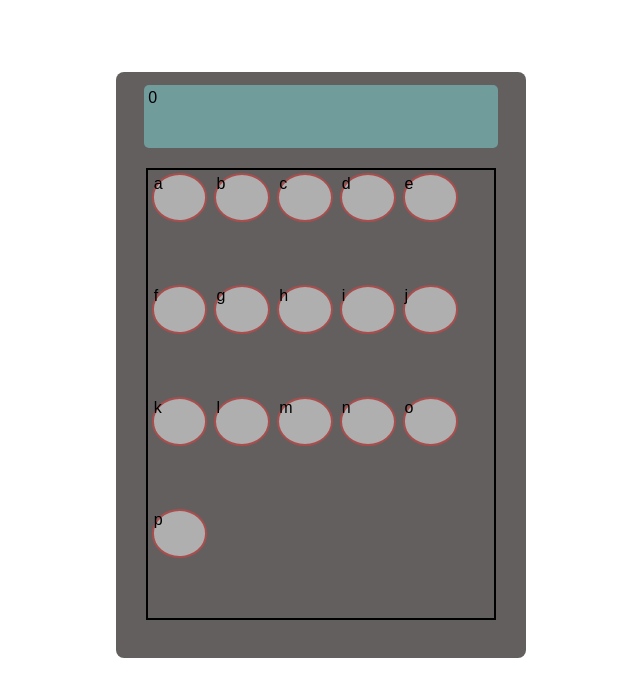
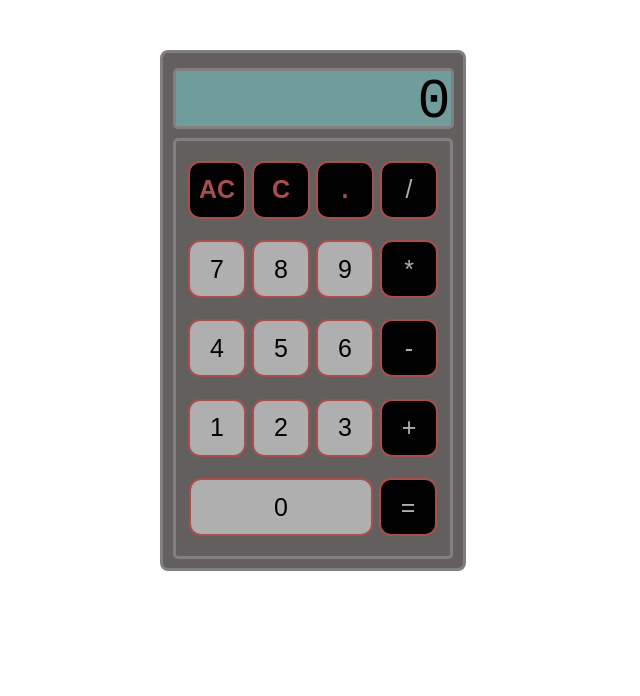
Before and after one commit to DrewBagelz/odin-calculator, a plain HTML site: page index.html in a window 1280 px wide. Shown: the whole page, without its empty margins (327-967 px from the left). Drawn offline with Linux system fonts and the light colour scheme.

Commit message:
Update calculator appearance

```diff
--- a/index.html
+++ b/index.html
@@ -10,22 +10,24 @@
 		<div class="device">
 			<div class="screen">0</div>
 			<div class="keypad">
-				<div class="button">a</div>
-				<div class="button">b</div>
-				<div class="button">c</div>
-				<div class="button">d</div>
-				<div class="button">e</div>
-				<div class="button">f</div>
-				<div class="button">g</div>
-				<div class="button">h</div>
-				<div class="button">i</div>
-				<div class="button">j</div>
-				<div class="button">k</div>
-				<div class="button">l</div>
-				<div class="button">m</div>
-				<div class="button">n</div>
-				<div class="button">o</div>
-				<div class="button">p</div>
+				<div class="sp-button">AC</div>
+				<div class="sp-button">C</div>
+				<div class="sp-button">.</div>
+				<div class="op-button">/</div>
+				<div class="num-button">7</div>
+				<div class="num-button">8</div>
+				<div class="num-button">9</div>
+				<div class="op-button">*</div>
+				<div class="num-button">4</div>
+				<div class="num-button">5</div>
+				<div class="num-button">6</div>
+				<div class="op-button">-</div>
+				<div class="num-button">1</div>
+				<div class="num-button">2</div>
+				<div class="num-button">3</div>
+				<div class="op-button">+</div>
+				<div class="num-button" id="zero">0</div>
+				<div class="op-button" id="equals">=</div>
 			</div>
 		</div>
 	</body>
--- a/styles.css
+++ b/styles.css
@@ -1,9 +1,10 @@
 body {
 	display: flex;
 	justify-content: center;
-	width: 100%;
-	height: 100vh;
+	padding: 50px;
+	margin: 0px;
 	font-family: Arial, Helvetica, sans-serif;
+	font-size: 25px;
 }
 
 .device {
@@ -11,35 +12,82 @@ body {
 	flex-direction: column;
 	align-items: center;
 	background-color: rgb(100, 95, 95);
-	width: 30%;
-	height: 70%;
-	margin-top: 5%;
-	padding: 1%;
+	width: 300px;
+	height: 500px;
+	padding-top: 15px;
+	border: gray solid;
 	border-radius: 8px;
 }
 
 .screen {
+	display: flex;
+	justify-content: flex-end;
 	background-color: rgb(113, 156, 156);
+	border: rgb(128, 128, 128) solid;
 	border-radius: 5px;
-	padding: 1%;
-	width: 90%;
-	height: 10%;
+	width: 275px;
+	height: 55px;
+	font-family: "Courier New", Courier, monospace;
+	font-size: 55px;
 }
 
 .keypad {
 	display: flex;
 	flex-wrap: wrap;
-	width: 90%;
-	height: 80%;
-	margin-top: 5%;
-	border: 2px black solid;
+	align-items: center;
+	justify-content: center;
+	width: 256px;
+	height: 420px;
+	padding: 3%;
+	border: rgb(128, 128, 128) solid;
+	border-radius: 5px;
+	margin: 9px;
 }
 
-.button {
+.num-button {
+	display: flex;
+	justify-content: center;
+	align-items: center;
+	background-color: rgb(175, 175, 175);
 	border: 2px rgb(170, 77, 77) solid;
-	background-color: rgb(175, 175, 175);
-	border-radius: 100%;
-	width: 15%;
-	height: 10%;
-	margin: 1%;
+	border-radius: 12px;
+	width: 54px;
+	height: 54px;
+	margin: 3px;
 }
+
+.op-button {
+	display: flex;
+	justify-content: center;
+	align-items: center;
+	background-color: rgb(0, 0, 0);
+	border: 2px rgb(170, 77, 77) solid;
+	border-radius: 12px;
+	width: 54px;
+	height: 54px;
+	margin: 3px;
+	color: rgb(175, 175, 175);
+}
+
+.sp-button {
+	display: flex;
+	justify-content: center;
+	align-items: center;
+	background-color: rgb(0, 0, 0);
+	border: 2px rgb(170, 77, 77) solid;
+	border-radius: 12px;
+	width: 54px;
+	height: 54px;
+	margin: 3px;
+	color: rgb(170, 77, 77);
+	font-weight: bold;
+}
+
+#equals {
+	margin-right: 4px;
+}
+
+#zero {
+	flex: 1;
+	margin-left: 4px;
+}
```
